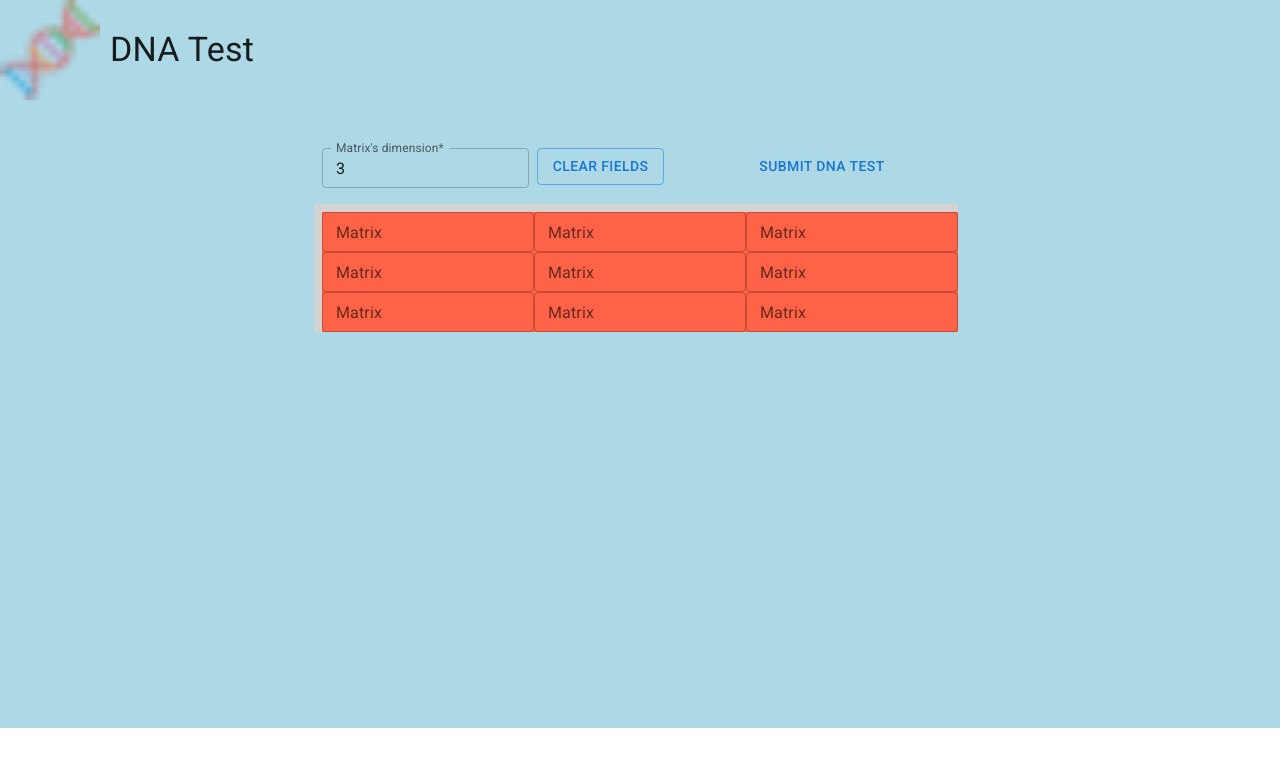
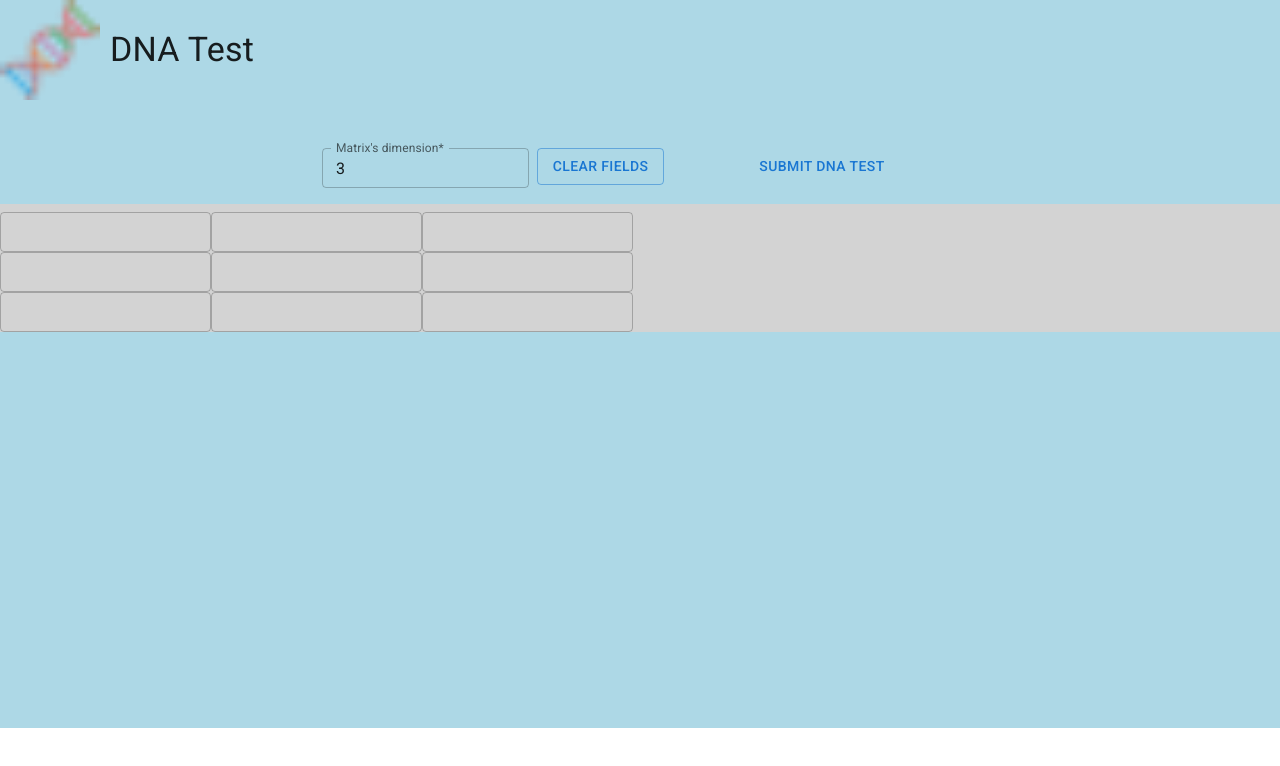
Before and after one commit to AshileySabah/dna-frontend, a React (Vite) app: page / in a window 1280 px wide. Shown: the top 766 px of the page. Built offline with nearby package versions, Linux system fonts and the light colour scheme.

Commit message:
feat: matrix interface

```diff
--- a/src/page/App/index.tsx
+++ b/src/page/App/index.tsx
@@ -1,5 +1,5 @@
 /* eslint-disable react/no-array-index-key */
-import React, { useCallback, useEffect } from "react";
+import React, { useEffect } from "react";
 import { useForm } from "react-hook-form";
 
 import { yupResolver } from "@hookform/resolvers/yup";
@@ -10,14 +10,23 @@ import { validation } from "./validation";
 import { Input } from "../../components/Input";
 import { useSnackbar } from "../../hooks/Snackbar";
 
+const createMatrix = (dimension: number) => {
+  const newMatrix: string[][] = [];
+  for (let i = 0; i < Number(dimension); i++) {
+    const row = new Array(Number(dimension))?.fill("");
+    newMatrix?.push(row);
+  }
+  return newMatrix;
+};
+
 interface IDNATest {
   dimension: number;
-  matrix: string[];
+  matrix: string[][];
 }
 
 const defaultValues: IDNATest = {
   dimension: 3,
-  matrix: [],
+  matrix: createMatrix(3),
 };
 
 export const App = () => {
@@ -45,28 +54,12 @@ export const App = () => {
 
   const matrixFieldWidth = 100 / dimension;
   const showAsRow = matrixFieldWidth < 10;
-  const showMatrix = matrix?.length && dimension >= defaultValues?.dimension;
+  const showMatrix =
+    matrix?.length > 0 && dimension >= defaultValues?.dimension;
 
   useEffect(() => {
-    const newMatrix = new Array(dimension ** 2)?.fill("");
-    setValue("matrix", newMatrix);
+    setValue("matrix", createMatrix(dimension));
   }, [dimension]);
-
-  // implementar see as row or matrix
-
-  const buildMultidimentionalMatrix = useCallback(() => {
-    const matrixIndexesList: number[] = [];
-    matrix?.forEach((item, index) => {
-      const isRowBeggining = (index + dimension) % dimension === 0;
-      const isRowEnd = (index + 1) % dimension === 0;
-
-      if (isRowBeggining || isRowEnd) {
-        matrixIndexesList?.push(index);
-      }
-    });
-
-    console.log(matrixIndexesList);
-  }, [matrix]);
 
   return (
     <Box sx={{ backgroundColor: "lightblue", height: "calc(100vh - 72px)" }}>
@@ -101,7 +94,7 @@ export const App = () => {
               </Button>
             </Grid>
             <Grid item xs={12} sm={6} md={6}>
-              <Button onClick={() => buildMultidimentionalMatrix()}>
+              <Button onClick={() => console.log(matrix)}>
                 Submit DNA test
               </Button>
             </Grid>
@@ -111,27 +104,21 @@ export const App = () => {
 
       {showMatrix &&
         (showAsRow ? (
-          <Grid container spacing={1} mt={2}>
-            {matrix?.map((_value, index) => {
-              const isRowBeggining = (index + dimension) % dimension === 0;
-              const isRowEnd = (index + 1) % dimension === 0;
-
-              return (
-                <>
-                  {isRowBeggining && (
-                    <Box width="100%" mt={3}>
-                      <Typography variant="h6">Row X</Typography>
+          <Grid container spacing={1} mt={2} justifyContent="center">
+            <Grid item xs={12}>
+              {matrix?.map((row, rowIndex) => (
+                <Box key={rowIndex} display="flex">
+                  {row?.map((item, itemIndex) => (
+                    <Box key={itemIndex}>
+                      <Input
+                        name={`matrix.${rowIndex}.${itemIndex}`}
+                        control={control}
+                      />
                     </Box>
-                  )}
-                  <Input
-                    name={`matrix.${index}`}
-                    control={control}
-                    label="Matrix"
-                  />
-                  {isRowEnd && <Box style={{ width: "100%" }} />}
-                </>
-              );
-            })}
+                  ))}
+                </Box>
+              ))}
+            </Grid>
           </Grid>
         ) : (
           <Grid container spacing={1} mt={2} justifyContent="center">
@@ -139,24 +126,21 @@ export const App = () => {
               item
               xs={12}
               sm={12}
-              md={matrixFieldWidth <= 12.5 ? 8 : 6}
+              md={12}
               sx={{ backgroundColor: "lightgrey" }}
             >
-              <Box
-                display="flex"
-                flexWrap="wrap"
-                sx={{ backgroundColor: "tomato" }}
-              >
-                {matrix?.map((_value, index) => (
-                  <Box key={index} sx={{ width: `${matrixFieldWidth}%` }}>
+              {matrix?.map((row, rowIndex) => (
+                <Box key={rowIndex} display="flex">
+                  {row?.map((item, itemIndex) => (
+                    <Box key={itemIndex}>
                       <Input
-                      name={`matrix.${index}`}
+                        name={`matrix.${rowIndex}.${itemIndex}`}
                         control={control}
-                      label="Matrix"
                       />
                     </Box>
                   ))}
                 </Box>
+              ))}
             </Grid>
           </Grid>
         ))}
```
Lines whose indentation alone changed are shown as unchanged.
